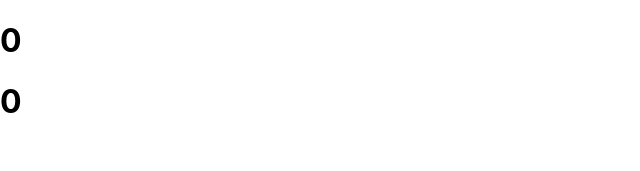
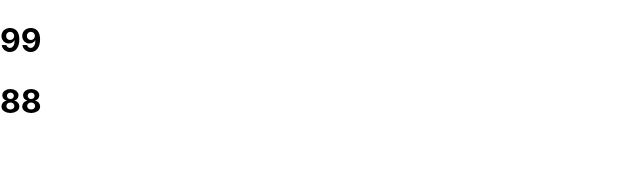
Before and after one commit to esw4soft/react_practice2, a React (Create React App) app: page / in a window 1280 px wide. Shown: the top 171 px of the page, without its empty margins (0-640 px from the left). Built offline with nearby package versions, Linux system fonts and the light colour scheme.

Commit message:
propsToChildrenComponents

```diff
--- a/src/App.js
+++ b/src/App.js
@@ -6,9 +6,8 @@ import AppFunction from './components/AppFunction.js'
 function App() {
   return (
     <>
-      <AppClass />
-
-      <AppFunction />
+      <AppFunction initValue={99} />
+      <AppClass initValue={88} />
     </>
   )
 }
--- a/src/components/AppClass.js
+++ b/src/components/AppClass.js
@@ -1,20 +1,22 @@
 import React from 'react'
 
 class AppClass extends React.Component {
-  constructor() {
-    super()
+  constructor(props) {
+    super(props)
     this.state = {
-      total: 0,
+      total: props.initValue,
     }
+    console.log(props)
   }
 
   render() {
+    // console.log(this.props)
     return (
       <>
         <h1
           onClick={() => {
             this.setState({
-              total: this.state.total + 212,
+              total: this.state.total + 1,
             })
           }}
         >
--- a/src/components/AppFunction.js
+++ b/src/components/AppFunction.js
@@ -1,8 +1,8 @@
 import React, { useState } from 'react'
 
-function AppFunction() {
-  const [total, setTotal] = useState(0)
-
+function AppFunction(props) {
+  const [total, setTotal] = useState(props.initValue)
+  console.log(props)
   return (
     <>
       <h1
```
